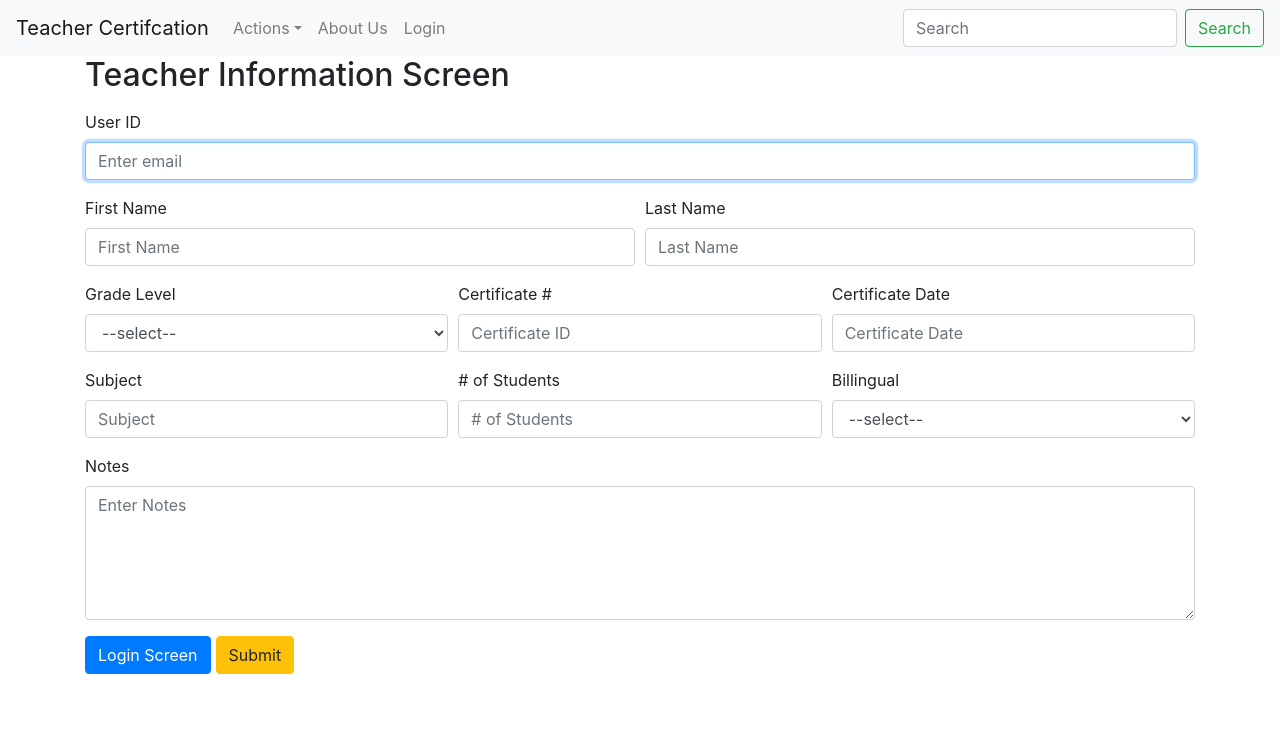
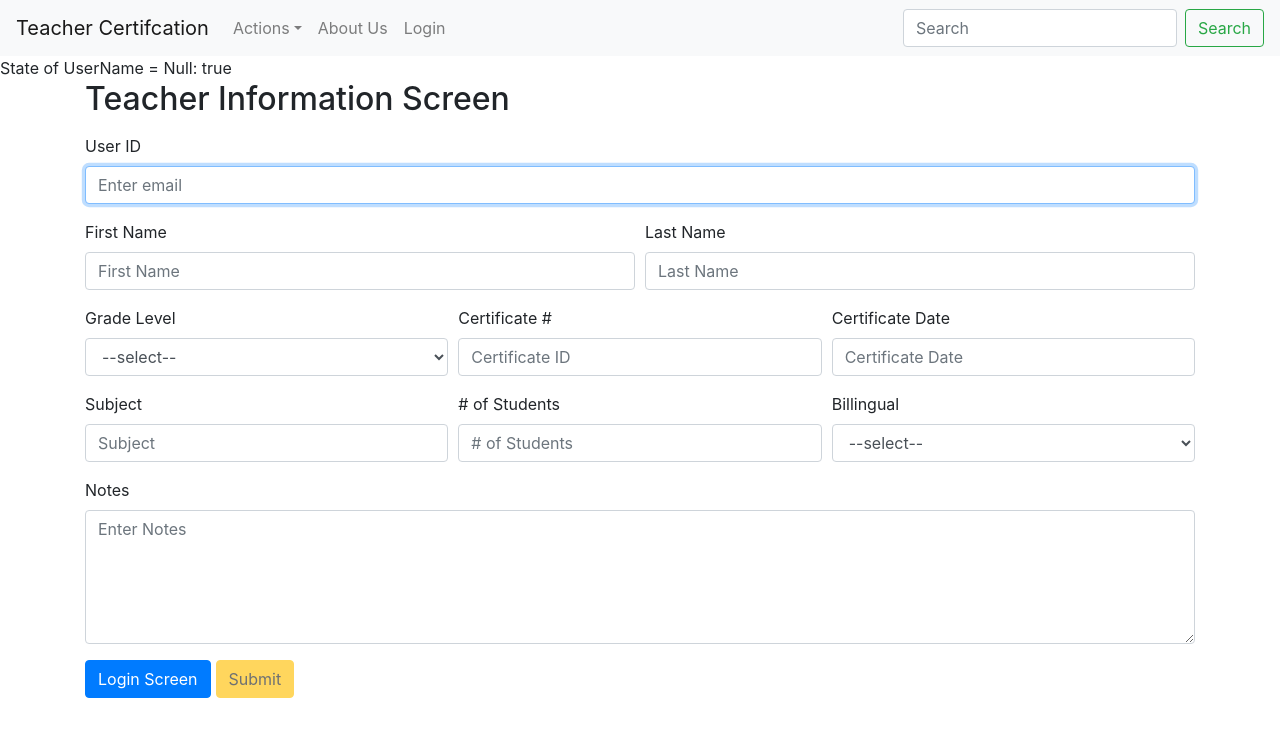
Before and after one commit to lionel5116/teachercertReactJs, a React (Create React App) app: page /Teacher in a window 1280 px wide. Shown: the top 736 px of the page. Built offline with nearby package versions, Linux system fonts and the light colour scheme.

Commit message:
added some other code for hooks

```diff
--- a/src/components/AppButtonSet.js
+++ b/src/components/AppButtonSet.js
@@ -14,6 +14,7 @@
              variant="warning"
              onClick={props.writeRecordAction}
              style={mystyles.buttonPadLeft}
+             disabled={props.access}
            >
             Submit
            </Button>
--- a/src/components/teacher/teacher.js
+++ b/src/components/teacher/teacher.js
@@ -23,15 +23,18 @@
 
   const userNameInput = useRef();
   const stateData = store.getState();
+  const isLoggedIn = stateData.redLogin.userName ==='' ? true : false;
 
   useEffect(() => {
     console.log(" {Teacher} The login name.. " + stateData.redLogin.userName);
     userNameInput.current.focus();
-    setState( {userName: stateData.redLogin.userName })
+    setState( {userName: stateData.redLogin.userName })  //do not use: setState({ ...myState, userName: stateData.redLogin.userName})}/ it will cause an infinite loop*
   },[stateData.redLogin.userName]);   //if this parameter was not included, I would not be able to go to other fields
+
 
   return (
     <div>
+      State of UserName = Null: {isLoggedIn.toString()}
     <Container>
       <Form>
 
@@ -191,9 +194,10 @@
           />
         </Form.Group>
 
-        <Form.Group>
+        <Form.Group disabled={true}>
           <AppButtonSet
-           writeRecordAction = {() => writeTeacherRecord(myState)} />
+           writeRecordAction = {() => writeTeacherRecord(myState)}
+           access={isLoggedIn}/>
         </Form.Group>
 
       </Form>
@@ -202,16 +206,11 @@
   );
 }
 
-/*
-const writeTeacherRecord = (teacherRecord) => {
-  //alert("hello world")
-  console.log(teacherRecord)
-}
-*/
+
 
 const writeTeacherRecord = async (teacherRecord) => {
   console.log(teacherRecord)
- /*
+  return;  //will come back to this whe I want to write some more records
   axios
     .post(`https://traveltrackingdb.firebaseio.com/teacherRecords.json`, teacherRecord)
     .then((res) => {
@@ -220,7 +219,7 @@
     .catch((error) => {
       console.log(error);
     });
-    */
+
 };
 
 
```
